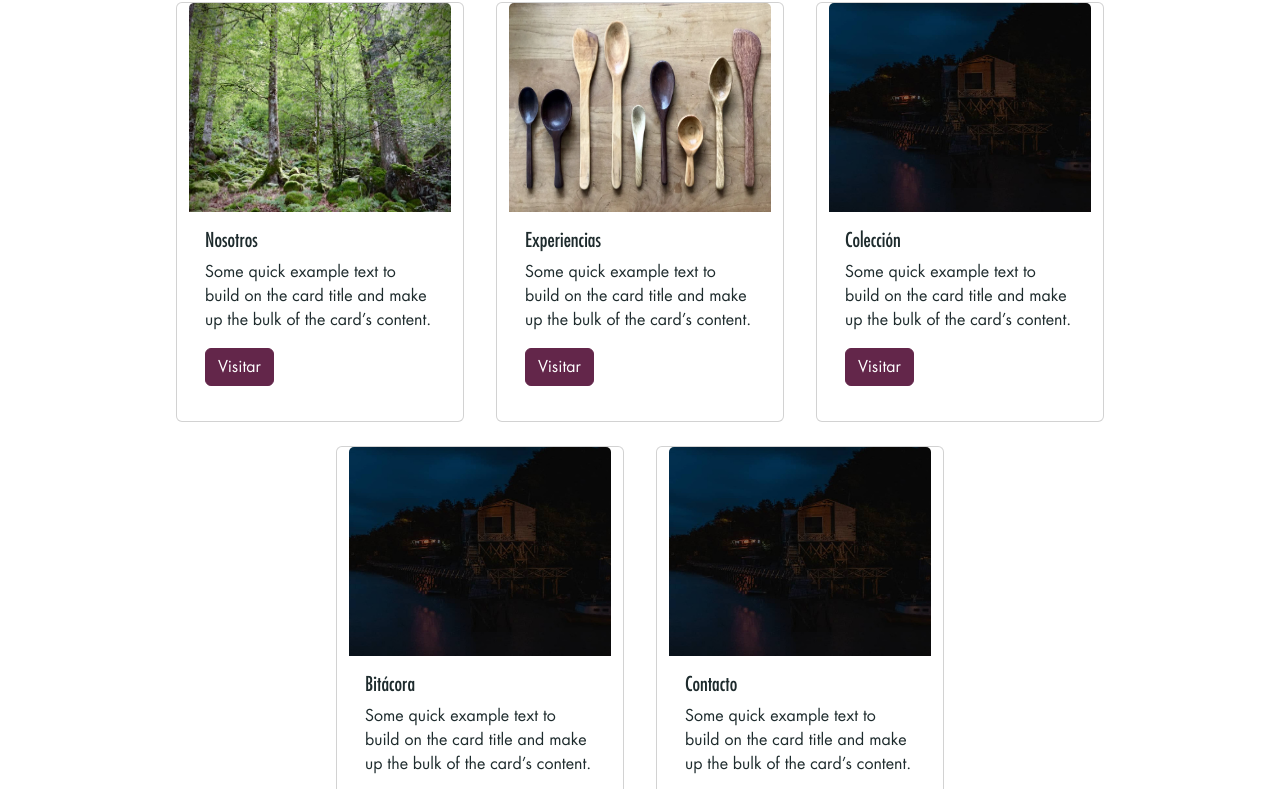
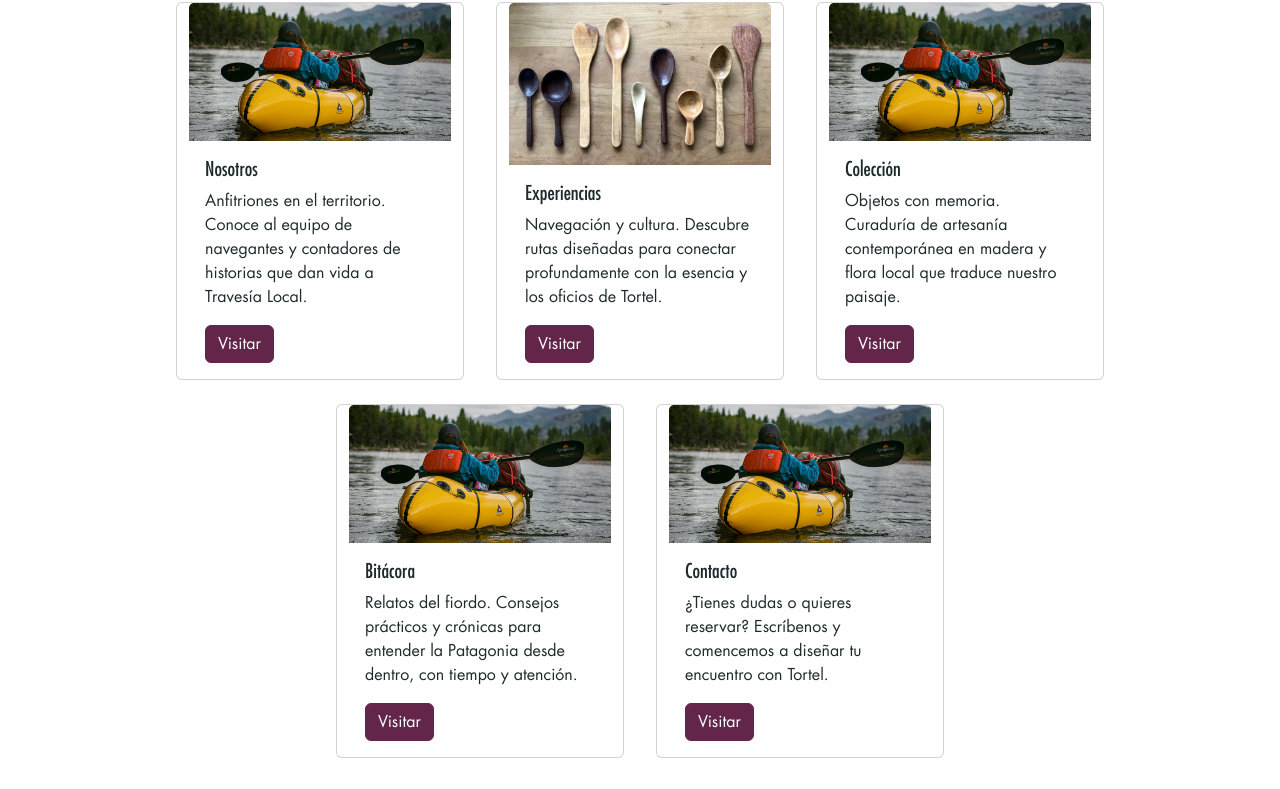
Before and after one commit to RamirezJM/Travesia_Local, a website: page index.html in a window 1280 px wide. Shown: the part 851-1640 px from the top of the page. Drawn offline with nearby package versions, Linux system fonts and the light colour scheme.

Commit message:
feat: agregar textos de cards

```diff
--- a/index.html
+++ b/index.html
@@ -70,11 +70,10 @@
         <div class="row g-4 justify-content-center">
 
           <div class="card mx-3" style="width: 18rem;">
-            <img src="assets/images/bosque.jpg" class="card-img-top h-50" alt="...">
+            <img src="assets/images/experiencias.png" class="card-img-top h-50" alt="...">
             <div class="card-body">
               <h5 class="card-title">Nosotros</h5>
-              <p class="card-text">Some quick example text to build on the card title and make up the bulk of the card’s
-                content.</p>
+              <p class="card-text">Anfitriones en el territorio. Conoce al equipo de navegantes y contadores de historias que dan vida a Travesía Local.</p>
               <a href="nosotros.html" class="btn btn-primary">Visitar</a>
             </div>
           </div>
@@ -83,36 +82,32 @@
             <img src="assets/images/cucharas.webp" class="card-img-top h-50" alt="...">
             <div class="card-body">
               <h5 class="card-title">Experiencias</h5>
-              <p class="card-text">Some quick example text to build on the card title and make up the bulk of the card’s
-                content.</p>
+              <p class="card-text">Navegación y cultura. Descubre rutas diseñadas para conectar profundamente con la esencia y los oficios de Tortel.</p>
               <a href="experiencias.html" class="btn btn-primary">Visitar</a>
             </div>
           </div>
           <div class="card mx-3" style="width: 18rem;">
-            <img src="assets/images/pasarelas.jpeg" class="card-img-top h-50" alt="...">
+            <img src="assets/images/experiencias.png" class="card-img-top h-50" alt="...">
             <div class="card-body">
               <h5 class="card-title">Colección</h5>
-              <p class="card-text">Some quick example text to build on the card title and make up the bulk of the card’s
-                content.</p>
+              <p class="card-text">Objetos con memoria. Curaduría de artesanía contemporánea en madera y flora local que traduce nuestro paisaje.</p>
               <a href="coleccion.html" class="btn btn-primary">Visitar</a>
             </div>
           </div>
 
         <div class="card mx-3" style="width: 18rem;">
-          <img src="assets/images/pasarelas.jpeg" class="card-img-top h-50" alt="...">
+          <img src="assets/images/experiencias.png" class="card-img-top h-50" alt="...">
           <div class="card-body">
             <h5 class="card-title">Bitácora</h5>
-            <p class="card-text">Some quick example text to build on the card title and make up the bulk of the card’s
-              content.</p>
+            <p class="card-text">Relatos del fiordo. Consejos prácticos y crónicas para entender la Patagonia desde dentro, con tiempo y atención.</p>
             <a href="bitacora.html" class="btn btn-primary">Visitar</a>
           </div>
         </div>
         <div class="card mx-3" style="width: 18rem;">
-          <img src="assets/images/pasarelas.jpeg" class="card-img-top h-50" alt="...">
+          <img src="assets/images/experiencias.png" class="card-img-top h-50" alt="...">
           <div class="card-body">
             <h5 class="card-title">Contacto</h5>
-            <p class="card-text">Some quick example text to build on the card title and make up the bulk of the card’s
-              content.</p>
+            <p class="card-text">¿Tienes dudas o quieres reservar? Escríbenos y comencemos a diseñar tu encuentro con Tortel.</p>
             <a href="contacto.html" class="btn btn-primary">Visitar</a>
           </div>
         </div>
```
